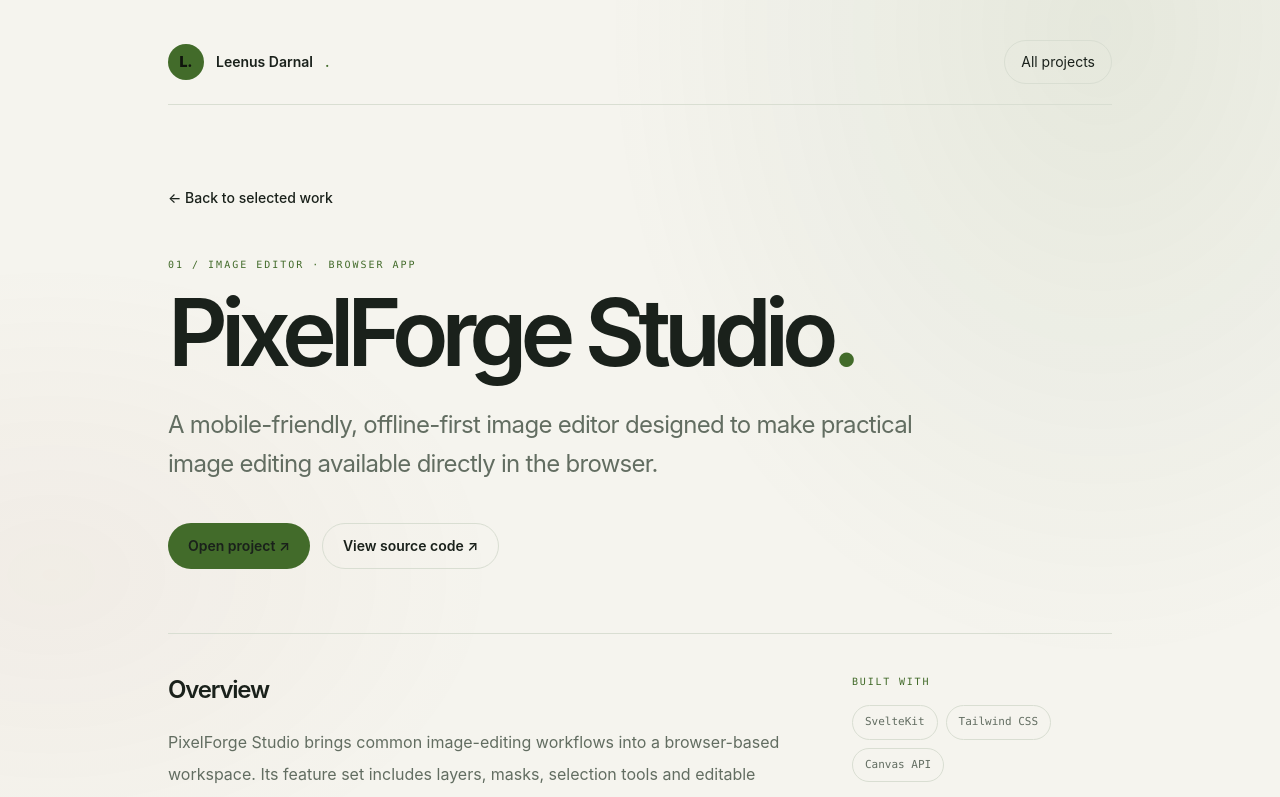
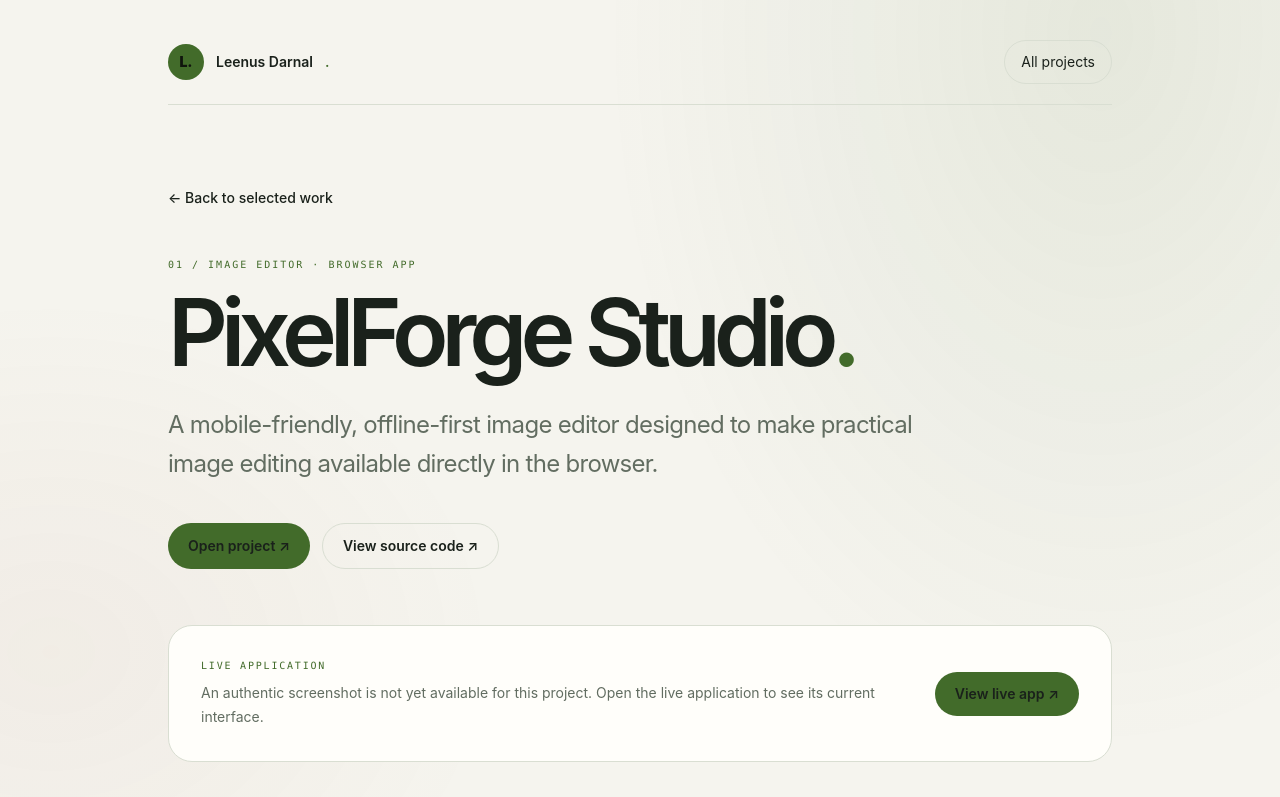
Before and after one commit to leenusdarnal/leenusdarnal.github.io, a SvelteKit app: page /projects/pixelforge-studio in a window 1280 px wide. Shown: the top 797 px of the page. Built offline with nearby package versions, Linux system fonts and the light colour scheme.

Commit message:
Show authentic screenshot or transparent live-preview panel

```diff
--- a/src/routes/projects/[slug]/+page.svelte
+++ b/src/routes/projects/[slug]/+page.svelte
@@ -36,6 +36,25 @@
         {/if}
         <a href={project.source} target="_blank" rel="noopener noreferrer" class="inline-flex min-h-11 items-center gap-2 rounded-full border border-[var(--line)] px-5 py-3 text-sm font-semibold transition hover:border-[var(--accent)]">View source code ↗</a>
       </div>
+
+      {#if project.previewImage}
+        <figure class="mt-14 overflow-hidden rounded-3xl border border-[var(--line)] bg-[var(--panel)]">
+          <img src={project.previewImage} alt={project.previewAlt} loading="lazy" decoding="async" class="block h-auto w-full object-contain" />
+          <figcaption class="border-t border-[var(--line)] px-4 py-3 text-xs text-[var(--muted)] sm:px-6">
+            Actual application screenshot · sourced from the project's GitHub repository
+          </figcaption>
+        </figure>
+      {:else}
+        <aside class="mt-14 flex flex-col gap-3 rounded-3xl border border-[var(--line)] bg-[var(--panel)] p-6 sm:flex-row sm:items-center sm:justify-between sm:p-8">
+          <div>
+            <p class="font-mono text-[10px] uppercase tracking-[0.18em] text-[var(--accent)]">Live application</p>
+            <p class="mt-2 text-sm leading-6 text-[var(--muted)]">An authentic screenshot is not yet available for this project. Open the live application to see its current interface.</p>
+          </div>
+          {#if project.live}
+            <a href={project.live} target="_blank" rel="noopener noreferrer" class="inline-flex min-h-11 shrink-0 items-center justify-center rounded-full bg-[var(--accent)] px-5 py-3 text-sm font-semibold text-[#10150d]">View live app ↗</a>
+          {/if}
+        </aside>
+      {/if}
 
       <div class="mt-16 grid gap-12 border-t border-[var(--line)] pt-10 md:grid-cols-[minmax(0,1fr)_260px] md:gap-16">
         <section aria-labelledby="overview-heading">
```
